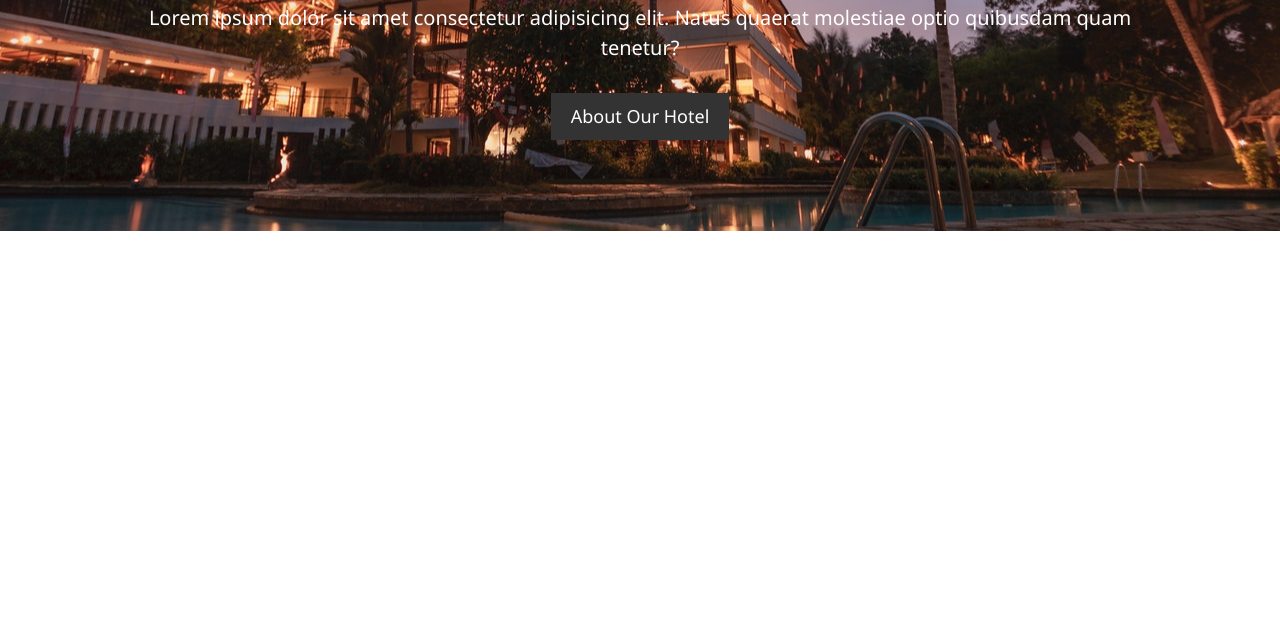
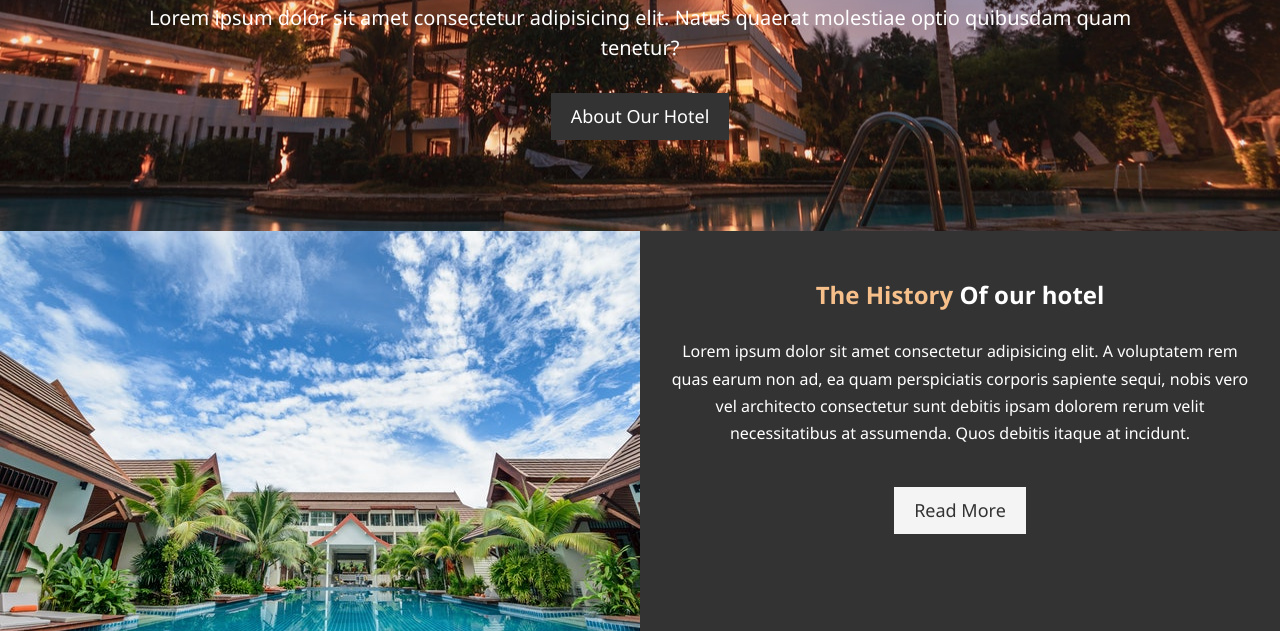
Before and after one commit to AzafoCossa/hotel_website, a plain HTML site: page index.html in a window 1280 px wide. Shown: the part 336-967 px from the top of the page. Before the commit the page ends 800 px from the top, so only its background shows below. Drawn offline with Linux system fonts and the light colour scheme.

Commit message:
Home-info section styling

```diff
--- a/css/main.css
+++ b/css/main.css
@@ -51,6 +51,21 @@ p {
     padding: 10px 20px;
     border: none;
     cursor: pointer;
+}
+
+.btn-light {
+    background: #F4F4F4;
+    color: #333;
+}
+
+.bg-dark {
+    background: #333;
+    color: #fff;
+}
+
+.br-primary {
+    background: #333;
+    color: #f7c08a;
 }
 
 .btn:hover {
@@ -130,3 +145,28 @@ p {
     padding-bottom: 20px;
     line-height: 1.5em;
 }
+
+/* Home Info */
+#home-info {
+    height: 400px;
+}
+
+#home-info .info-img {
+    float: left;
+    width: 50%;
+    background: url('../img/dug-out-pool-hotel.jpg') no-repeat;
+    min-height: 100%;
+}
+
+#home-info .info-content {
+    float: right;
+    width: 50%;
+    height: 100%;
+    text-align: center;
+    padding: 50px 30px;
+    overflow: hidden;
+}
+
+#home-info .info-content p {
+    padding-bottom: 30px;
+}
--- a/index.html
+++ b/index.html
@@ -37,6 +37,17 @@
             </div>
         </div>
     </header>
+
+    <section id="home-info" class="bg-dark">
+        <div class="info-img"></div>
+        <div class="info-content">
+            <h2><span class="text-primary">The History</span> Of our hotel</h2>
+            <p>Lorem ipsum dolor sit amet consectetur adipisicing elit. A voluptatem rem quas earum non ad, ea quam
+                perspiciatis corporis sapiente sequi, nobis vero vel architecto consectetur sunt debitis ipsam dolorem
+                rerum velit necessitatibus at assumenda. Quos debitis itaque at incidunt.</p>
+            <a href="about.html" class="btn btn-light">Read More</a>
+        </div>
+    </section>
 </body>
 
 </html>
```
Also changed, not shown: img/dug-out-pool-hotel.jpg (added).
